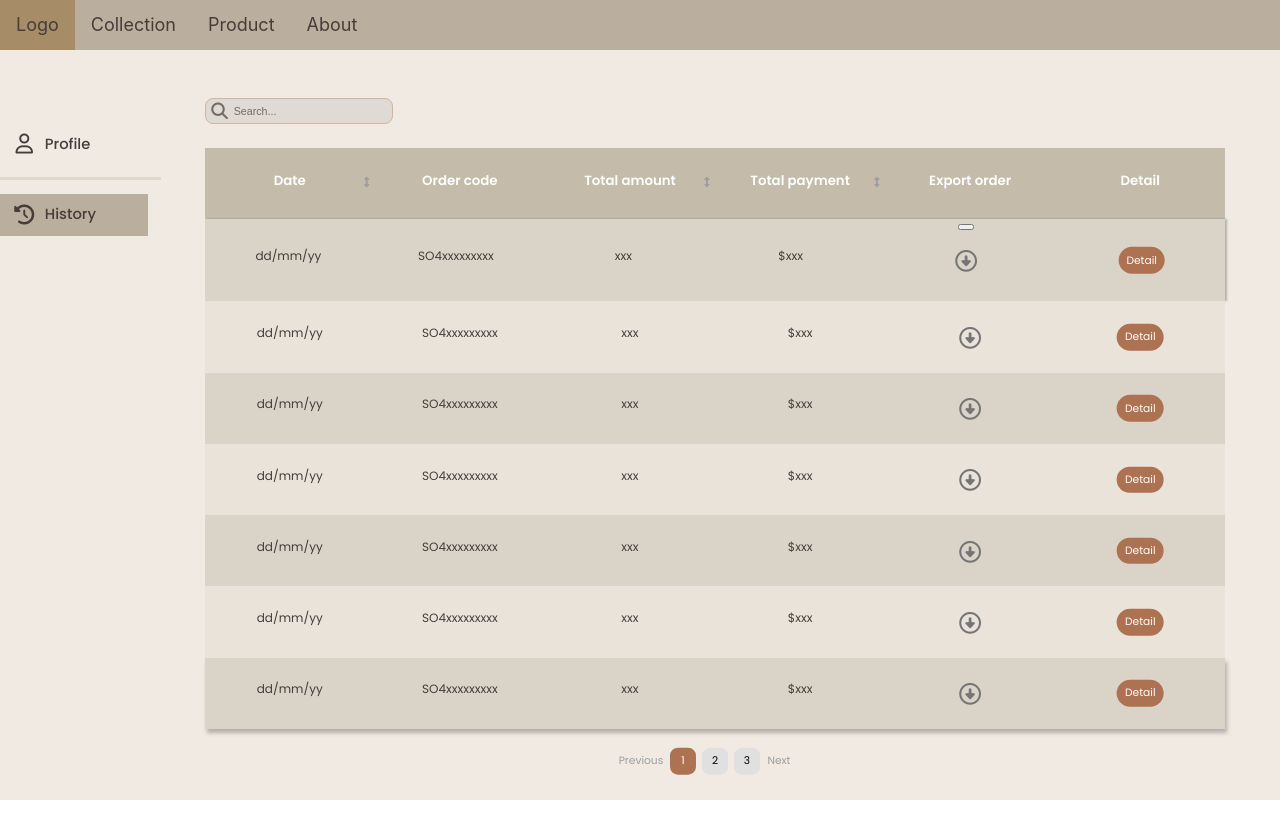
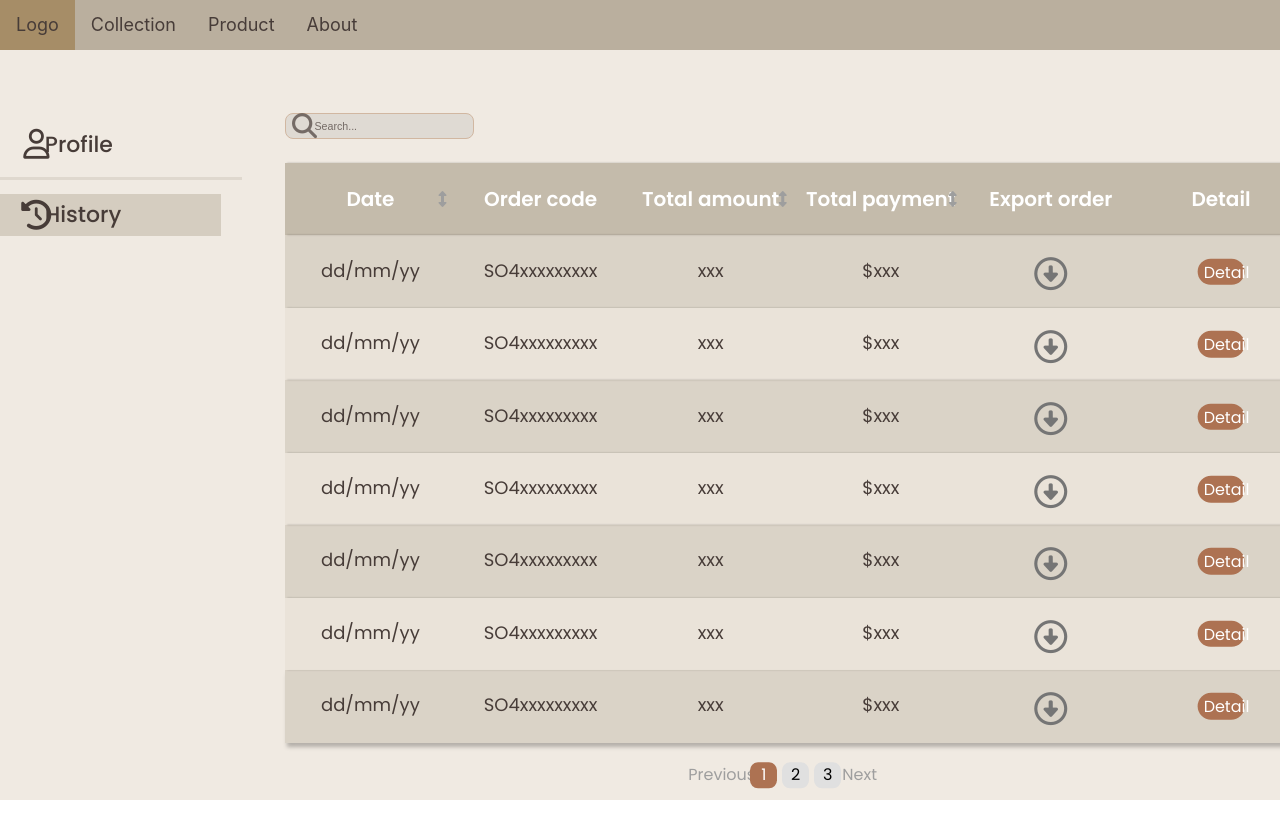
Before and after one commit to huylucwork/furniture-showroom, a React (Create React App) app in the folder client/: page /user/history in a window 1280 px wide. Built offline with nearby package versions, Linux system fonts and the light colour scheme; a web font is replaced by a local one.

Commit message:
fix sidebar

```diff
--- a/client/src/styles/history.css
+++ b/client/src/styles/history.css
@@ -15,7 +15,7 @@
 
 .history_navbar {
     width: 100vw;
-    height: 4.69vw;
+    height: 9.375%;
 }
 
 .history_sidebar {
@@ -23,7 +23,7 @@
     top: 4.69vw;
     left: 0;
     float: left;
-    width: 12.6vw;
+    width: 242px;
     height: calc(100vh - 4.69vw);
     padding-top: 4vw;
 }
@@ -48,7 +48,7 @@
     width: 91.5%;
     height: 61%;
     color: var(--textColor);
-    font-size: 1.15vw;
+    font-size: 2.2rem;
     font-weight: 500;
     border: none;
     padding-left: 3.5vw;
@@ -63,24 +63,24 @@
     top: 50%;
     left: 15%;
     transform: translate(-50%, -50%);
-    font-size: 1.563vw;
+    font-size: 3rem;
     color: var(--textColor);
     pointer-events: none;
 }
 
-.history_user-sidebar:hover {
-    background-color: #BAAF9E;
+.history_user_sidebar-btn:hover {
+    background-color: #BAAF9E80;
 }
 
 .history_sidebar_focus {
-    background-color: #BAAF9E;
+    background-color: #BAAF9E80;
 }
 
 .history_content {
     position: relative;
     float: right;
     overflow: hidden;
-    width: 87.4vw;
+    width: calc(100vw - 242px);
     height: calc(100vh - 4.69vw);
     padding-left: 3.39vw;
 }
@@ -115,7 +115,7 @@
     top: 50%;
     left: 0;
     transform: translateY(-51%);
-    font-size: 1.3vw;
+    font-size: 2.5rem;
     color: rgba(71, 60, 56, 0.7);
     pointer-events: none;
     margin-left: 0.521vw;
@@ -173,15 +173,15 @@
     left: 50%;
     top: 50%;
     transform: translate(-50%, -50%);
-    font-size: 0.8333vw;
+    font-size: 1.6rem;
     color: #9E9E9E;
     pointer-events: none;
 }
 
 .history_head-btn {
     position: absolute;
-    top: 47.5%;
-    left: 98%;
+    top: 50%;
+    left: 95%;
     transform: translate(-50%, -50%);
     width: 0.5vw;
     height: 1.042vw;
@@ -192,7 +192,7 @@
 
 .history_table-head {
     font-family: "Poppins", Arial, Helvetica, sans-serif;
-    font-size: 1.042vw;
+    font-size: 2rem;
     font-weight: 600;
     color: #fff;
 }
@@ -203,7 +203,7 @@
     left: 50%;
     transform: translate(-50%, -50%);
     font-family: "Poppins", Arial, Helvetica, sans-serif;
-    font-size: 0.94vw;
+    font-size: 1.8rem;
     font-weight: 400;
     color: #473C38;
 }
@@ -241,7 +241,7 @@
     top: 52%;
     left: 50%;
     transform: translate(-50%, -50%);
-    font-size: 1.7vw;
+    font-size: 3.3rem;
     color: #757575;
     pointer-events: none;
 }
@@ -261,7 +261,7 @@
     background-color: #AD7252;
     color: #fff;
     font-weight: 400;
-    font-size: 0.833vw;
+    font-size: 1.6rem;
 }
 
 .history_pagination {
@@ -293,7 +293,7 @@
     transform: translate(-50%, -50%);
     font-family: "Poppins", Arial, Helvetica, sans-serif;
     font-weight: 400;
-    font-size: 0.8333vw;
+    font-size: 1.6rem;
 }
 
 .history_pagination-text {
@@ -337,7 +337,7 @@
     height: 64.8%;
     background-color: #F0EAE2;
     padding: 1.3vw;
-    animation: slide .2s linear;
+    /* animation: slide .2s linear; */
 }
 
 .history_detail_ctn {
@@ -378,7 +378,7 @@
 .history_info_title {
     width: 30.3%;
     color: #B06D40;
-    font-size: 1.042vw;
+    font-size: 2rem;
     text-align: left;
     font-weight: 400;
 }
@@ -386,7 +386,7 @@
 .history_info_customer_detail {
     width: 63.2%;
     color: #553A31;
-    font-size: 1.042vw;
+    font-size: 2rem;
     text-align: left;
     font-weight: 300;
 }
@@ -405,7 +405,7 @@
 .history_info_text-total {
     font-family: "Poppins", Arial, Helvetica, sans-serif;
     font-weight: 300;
-    font-size: 1.25vw;
+    font-size: 2.4rem;
     line-height: 1.875vw;
     color: #553A31;
 }
@@ -413,7 +413,7 @@
 .history_info_number-total {
     font-family: "Poppins", Arial, Helvetica, sans-serif;
     font-weight: 400;
-    font-size: 1.46vw;
+    font-size: 2.8rem;
     line-height: 2.19vw;
     color: #B06D40;
 }
@@ -423,7 +423,7 @@
     right: 14px;
     top: 7px;
     color: #D1B7A1;
-    font-size: 1.5625vw;
+    font-size: 3rem;
 }
 
 .history_detail_close-btn:hover {
@@ -489,7 +489,7 @@
     width: 100%;
     height: 50%;
     color: #B06D40;
-    font-size: 1.25vw;
+    font-size: 2.4rem;
     font-weight: 400;
 }
 
@@ -500,7 +500,7 @@
     width: 100%;
     height: 50%;
     color: #553A31;
-    font-size: 0.94vw;
+    font-size: 1.8rem;
     font-weight: 300;
 }
 
@@ -513,7 +513,7 @@
     width: 16%;
     height: 67.5%;
     color: #553A31;
-    font-size: 0.94vw;
+    font-size: 1.8rem;
     font-weight: 300;
     line-height: 1.41vw;
     text-align: center;
@@ -529,18 +529,17 @@
     width: 16%;
     height: 67.5%;
     color: #B06D40;
-    font-size: 1.042vw;
+    font-size: 2rem;
     font-weight: 400;
     line-height: 1.5vw;
     text-align: right;
 }
 
 .history_hide-modal {
-    animation: example 5s linear 2s infinite alternate;
     display: none;
 }
 
-@keyframes slide {
+/* @keyframes slide {
     from {
         top: 0;
         opacity: 0;
@@ -549,4 +548,4 @@
         top: 50%;
         opacity: 1;
     }
-}
+} */
--- a/client/src/user/history.jsx
+++ b/client/src/user/history.jsx
@@ -160,7 +160,7 @@ export default function History() {
           <i className="fa-solid fa-magnifying-glass history_search-icon"></i>
         </div>
         <div className="history_table">
-          <div className="history_table-row history_table-first history_table-row_shadow_horizontal">
+          <div className="history_table-row history_table-first history_table-row_horizontal-shadow">
             <div className="history_table-element">
               <p className="history_table-head">Date</p>
               <button className="history_head-btn">
@@ -203,13 +203,13 @@ export default function History() {
               <p className="history_table_text">$xxx</p>
             </div>
             <div className="history_table-element">
-              <button className="history_table-_dowload-btnhistory_table_overwrite-bgr"><i className="fa-regular fa-circle-down history_download-icon"></i></button>
+              <button className="history_table_dowload-btn history_table_overwrite-bgr"><i className="fa-regular fa-circle-down history_download-icon"></i></button>
             </div>
             <div className="history_table-element">
               <button className="history_detail-btn" onClick={history_openModal}>Detail</button>
             </div>
           </div>
-          <div className="history_table-row history_table-even history_table-row_shadow_horizontal">
+          <div className="history_table-row history_table-even history_table-row_horizontal-shadow">
             <div className="history_table-element">
               <p className="history_table_text">dd/mm/yy</p>
             </div>
@@ -229,7 +229,7 @@ export default function History() {
               <button className="history_detail-btn" onClick={history_openModal}>Detail</button>
             </div>
           </div>
-          <div className="history_table-row history_table-odd history_table-row_shadow_horizontal">
+          <div className="history_table-row history_table-odd history_table-row_horizontal-shadow">
             <div className="history_table-element">
               <p className="history_table_text">dd/mm/yy</p>
             </div>
@@ -249,7 +249,7 @@ export default function History() {
               <button className="history_detail-btn" onClick={history_openModal}>Detail</button>
             </div>
           </div>
-          <div className="history_table-row history_table-even history_table-row_shadow_horizontal">
+          <div className="history_table-row history_table-even history_table-row_horizontal-shadow">
             <div className="history_table-element">
               <p className="history_table_text">dd/mm/yy</p>
             </div>
@@ -269,7 +269,7 @@ export default function History() {
               <button className="history_detail-btn" onClick={history_openModal}>Detail</button>
             </div>
           </div>
-          <div className="history_table-row history_table-odd history_table-row_shadow_horizontal">
+          <div className="history_table-row history_table-odd history_table-row_horizontal-shadow">
             <div className="history_table-element">
               <p className="history_table_text">dd/mm/yy</p>
             </div>
@@ -289,7 +289,7 @@ export default function History() {
               <button className="history_detail-btn" onClick={history_openModal}>Detail</button>
             </div>
           </div>
-          <div className="history_table-row history_table-even history_table-row_shadow_horizontal">
+          <div className="history_table-row history_table-even history_table-row_horizontal-shadow">
             <div className="history_table-element">
               <p className="history_table_text">dd/mm/yy</p>
             </div>
```
